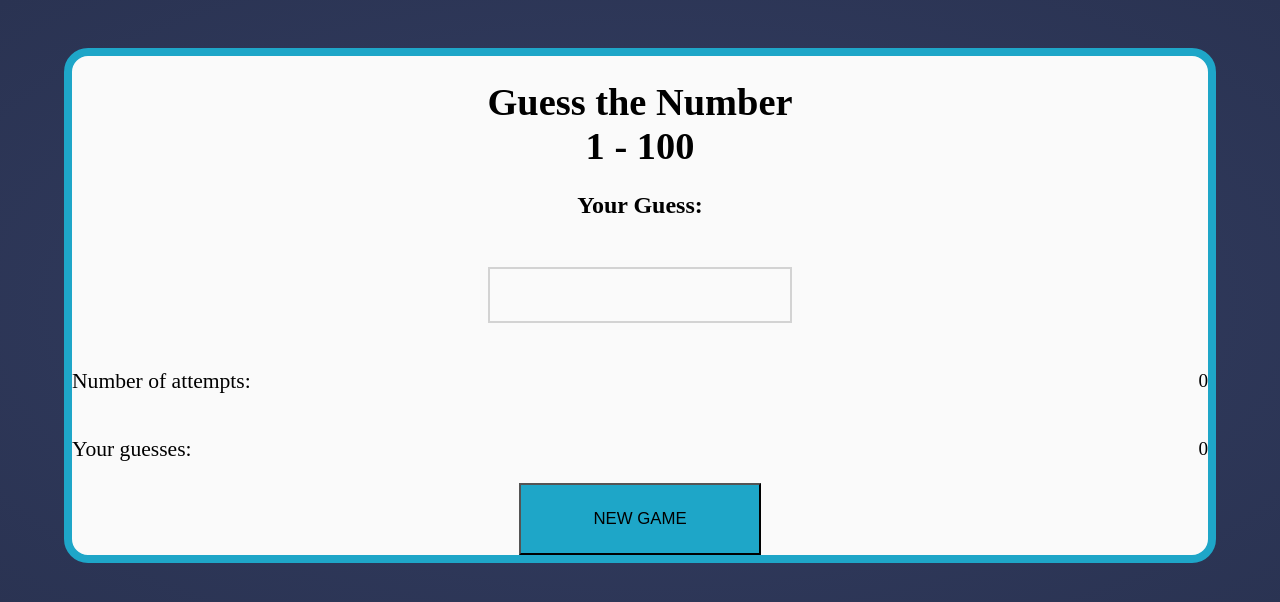
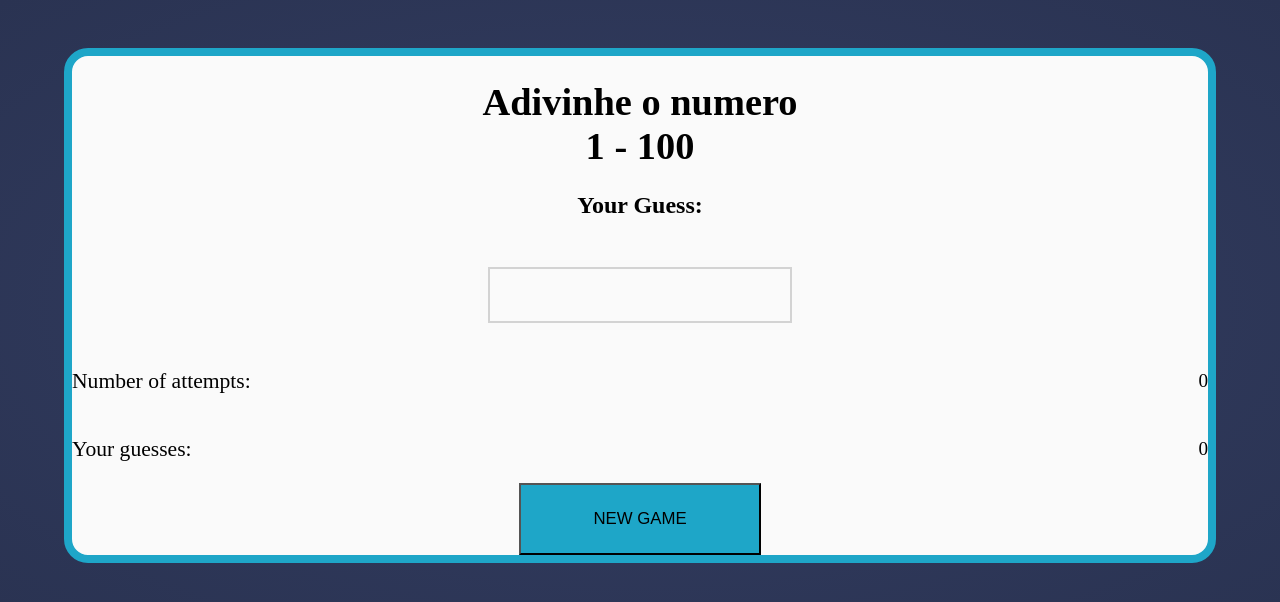
Before and after one commit to lauraConrado/guess-the-number, a plain HTML site: page index.html in a window 1280 px wide. Drawn offline with Linux system fonts and the light colour scheme.

Commit message:
Alterando o idioma do titulo do projeto

```diff
--- a/index.html
+++ b/index.html
@@ -5,12 +5,12 @@
     <meta name="viewport" content="width=device-width, initial-scale=1.0" />
     <meta http-equiv="X-UA-Compatible" content="ie=edge" />
     <link rel="stylesheet" href="style.css" />
-    <title>Guess the number</title>
+    <title>Adivinhe o numerp</title>
 </head>
 <body onload="init()">
 <main>
 <div id="welcomeScreen">
-<h2>Guess the Number <br />1 - 100</h2>
+<h2>Adivinhe o numero <br />1 - 100</h2>
 </div>
 
 <div id="gameArea">
```
